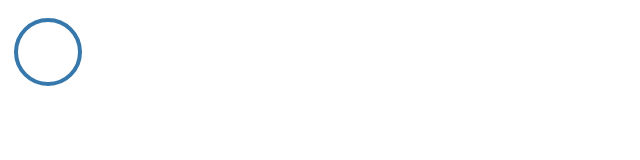
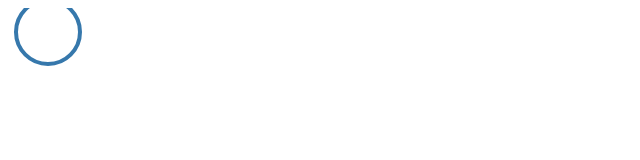
Before and after one commit to RichardGo9000/SVGTest, a plain HTML site: page circle.html in a window 1280 px wide. Shown: the whole page, without its empty margins (0-640 px from the left). Drawn offline with Linux system fonts and the light colour scheme.

Commit message:
Update circle.html

```diff
--- a/circle.html
+++ b/circle.html
@@ -4,7 +4,7 @@
   </head>
 
   <body>
-    <svg xmlns="http://www.w3.org/2000/svg" width="128" height="128" viewBox="1 0 32 32">
+    <svg xmlns="http://www.w3.org/2000/svg" width="128" height="128" viewBox="1 5 32 32">
       <g id=crr fill="none" fill-rule="evenodd" stroke="#3678AC" transform="translate(1 1)">
         <circle id="one" cx="10" cy="10" r="8" />
       </g>
```
